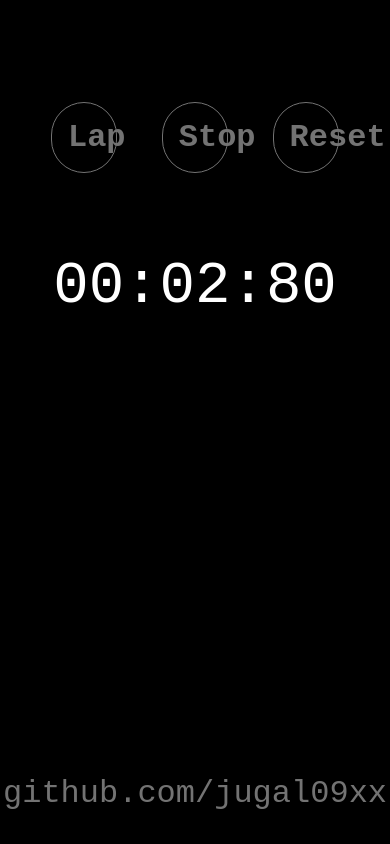
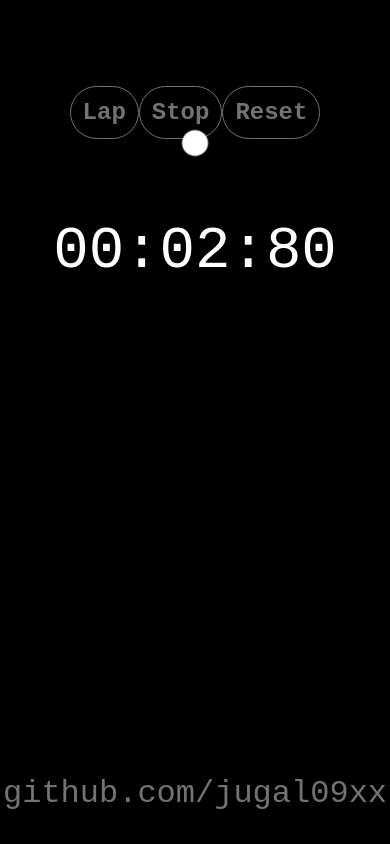
Before and after one commit to Shopify/eng-intern-assessment-react, a React app: page / in a window 390 px wide. Both pictures are taken after a click on the button "Start". Built offline with nearby package versions, Linux system fonts and the light colour scheme; a web font is replaced by a local one.

Commit message:
add unit tests

```diff
--- a/babel.config.js
+++ b/babel.config.js
@@ -1,7 +1,13 @@
 module.exports = {
-    presets: [
-      '@babel/preset-env',
-      '@babel/preset-react',
-      '@babel/preset-typescript',
-    ],
-  };
+  presets: [
+     "@babel/preset-env",
+     [
+        "@babel/preset-react",
+        {
+           runtime: "automatic", // Ensures the new JSX transform is used
+           importSource: "@emotion/react", // If you are using emotion
+        },
+     ],
+     "@babel/preset-typescript",
+  ],
+};
--- a/public/index.html
+++ b/public/index.html
@@ -1,7 +1,7 @@
 <!DOCTYPE html>
 <html>
     <head>
-        <title>Template Site</title>
+        <title>⌚Stopwatch Implementation</title>
     </head>
     <body>
         <section id='root'></section>
--- a/src/App.tsx
+++ b/src/App.tsx
@@ -69,6 +69,7 @@ const App: React.FC = () => {
 
   return (
     <div className="app_container">
+      <div style={isRunning ? {display: 'block'} : {display: 'none'}} className="pulsating-circle"></div>
       <div className="button_container">
         {isRunning ? (
           // Show lap button only when the stopwatch is running
--- a/src/main.css
+++ b/src/main.css
@@ -29,7 +29,7 @@ button {
 
 /* Hover effect for buttons */
 button:hover {
-    color: red;
+    color: black;
     background-color: rgb(255, 255, 255);
 }
 
@@ -119,6 +119,65 @@ li {
     background-color: rgb(193, 193, 193);
 }
 
+/* stopwatch animation */
+.pulsating-circle {
+    position: absolute;
+    left: 50%;
+    top: 23%;
+    transform: translateX(-50%) translateY(-50%);
+    width: 30px;
+    height: 30px;
+
+    &:before {
+      content: '';
+      position: relative;
+      display: block;
+      width: 300%;
+      height: 300%;
+      box-sizing: border-box;
+      margin-left: -100%;
+      margin-top: -100%;
+      border-radius: 45px;
+      background-color: #8a8a8a;
+      animation: pulse-ring 1s cubic-bezier(0.215, 0.61, 0.355, 1) infinite;
+    }
+
+    &:after {
+      content: '';
+      position: absolute;
+      left: 0;
+      top: 0;
+      display: block;
+      width: 100%;
+      height: 100%;
+      background-color: white;
+      border-radius: 15px;
+      box-shadow: 0 0 8px rgba(0,0,0,.3);
+      animation: pulse-dot 1s cubic-bezier(0.455, 0.03, 0.515, 0.955) -.4s infinite;
+    }
+  }
+
+  @keyframes pulse-ring {
+    0% {
+      transform: scale(.33);
+    }
+    80%, 100% {
+      opacity: 0;
+    }
+  }
+
+  @keyframes pulse-dot {
+    0% {
+      transform: scale(.8);
+    }
+    50% {
+      transform: scale(1);
+    }
+    100% {
+      transform: scale(.8);
+    }
+  }
+
 /* Media query for devices with a maximum width of 980 pixels (typical for tablets and mobile phones) */
 @media (max-width: 980px) {
     body {
@@ -138,7 +197,8 @@ li {
     }
 
     button {
-        font-size: 2em;
+        width: 50%;
+        font-size: 1.5em;
         padding: .5em;
     }
 
@@ -147,10 +207,19 @@ li {
     }
 
     ul,li{
-        font-size: 2em;
+        font-size: 1.5em;
     }
 
     .tagline{
         font-size: 2em;
     }
+
+    .pulsating-circle {
+        position: absolute;
+        left: 50%;
+        top: 17%;
+        transform: translateX(-50%) translateY(-50%);
+        width: 30px;
+        height: 30px;
 }
+}
```
Also changed, not shown: package.json (+12 -0 lines), tsconfig.json (line endings or trailing spaces), 2 other files (tests, documents, lock files or other folders).
